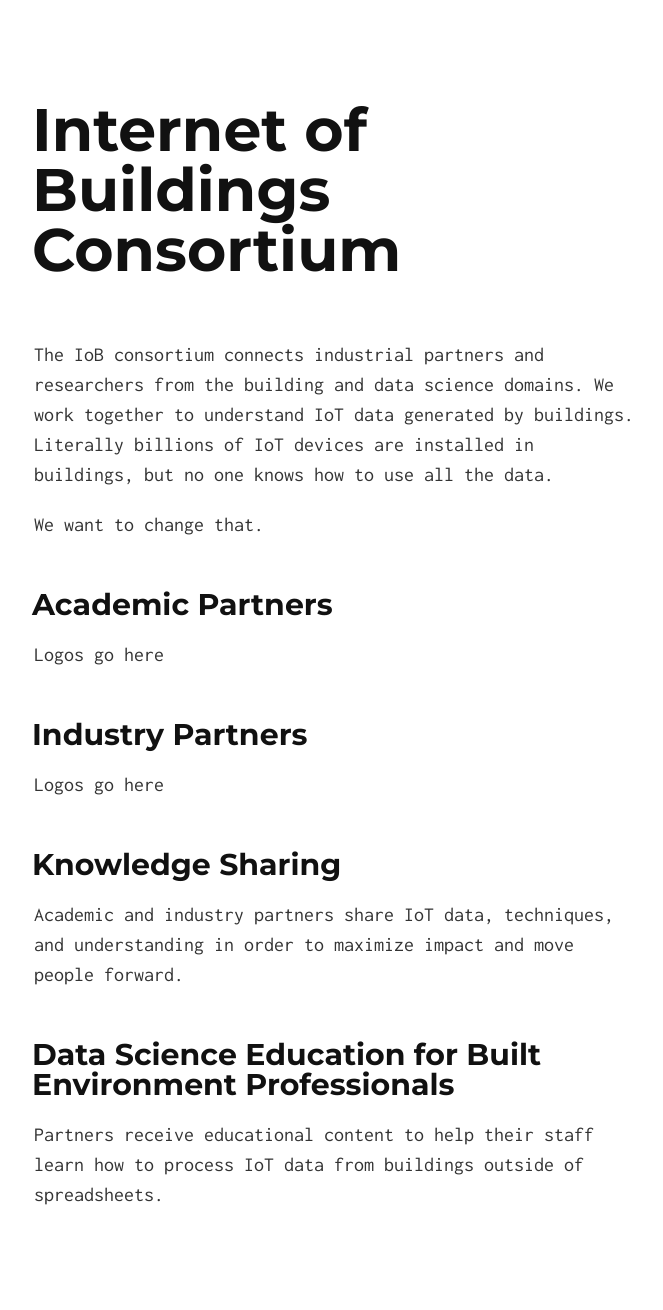
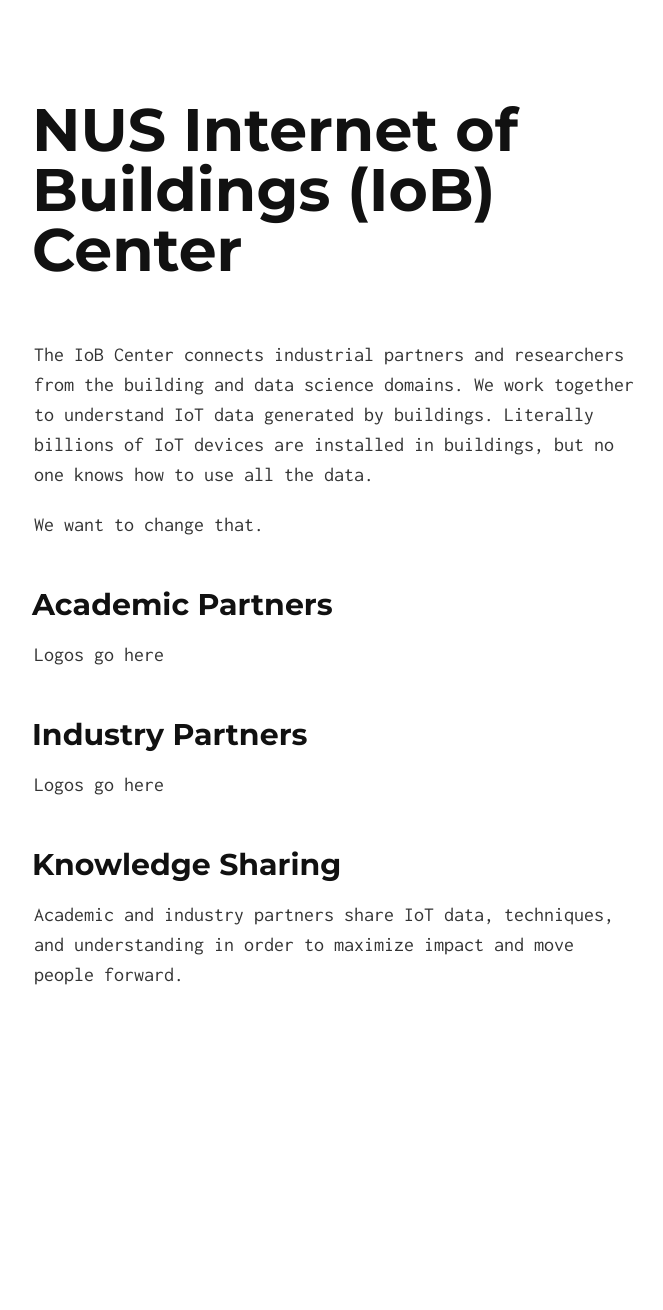
Before and after one commit to buds-lab/iob, a Jekyll site: the page built from index.md, in a window 1280 px wide. Shown: the whole page, without its empty margins (306-969 px from the left). Built offline with Jekyll 4.4.1, drawn with Linux system fonts in a browser that asks for light colours; our own code applies the rules of GitHub Pages for plain Markdown files; after the commit the page ends 1090 px from its top, so only the background shows below that.

Commit message:
Update index.md

```diff
--- a/index.md
+++ b/index.md
@@ -2,9 +2,9 @@
 layout: default
 ---
 
-# Internet of Buildings Consortium
+# NUS Internet of Buildings (IoB) Center
 
-The IoB consortium connects industrial partners and researchers from the building and data science domains. We work together to understand IoT data generated by buildings. Literally billions of IoT devices are installed in buildings, but no one knows how to use all the data.
+The IoB Center connects industrial partners and researchers from the building and data science domains. We work together to understand IoT data generated by buildings. Literally billions of IoT devices are installed in buildings, but no one knows how to use all the data.
 
 We want to change that.
 
@@ -20,9 +20,9 @@ Logos go here
 
 Academic and industry partners share IoT data, techniques, and understanding in order to maximize impact and move people forward.
 
-## Data Science Education for Built Environment Professionals
+<!-- ## Data Science Education for Built Environment Professionals
 
-Partners receive educational content to help their staff learn how to process IoT data from buildings outside of spreadsheets.
+Partners receive educational content to help their staff learn how to process IoT data from buildings outside of spreadsheets. -->
 
 <!--
 BUDS Lab is in the [Dept. of Building](https://nus.edu/2mzJmtt){:target="_blank"} in the [School of Design and Environment](https://nus.edu/2myAMKc){:target="_blank"} at the [National University of Singapore (NUS)](https://nus.edu/2nsFXuj){:target="_blank"}. [NUS is the #1 ranked university in Asia and is in the top 25 globally.](https://nus.edu/2nczgAk){:target="_blank"}
```
